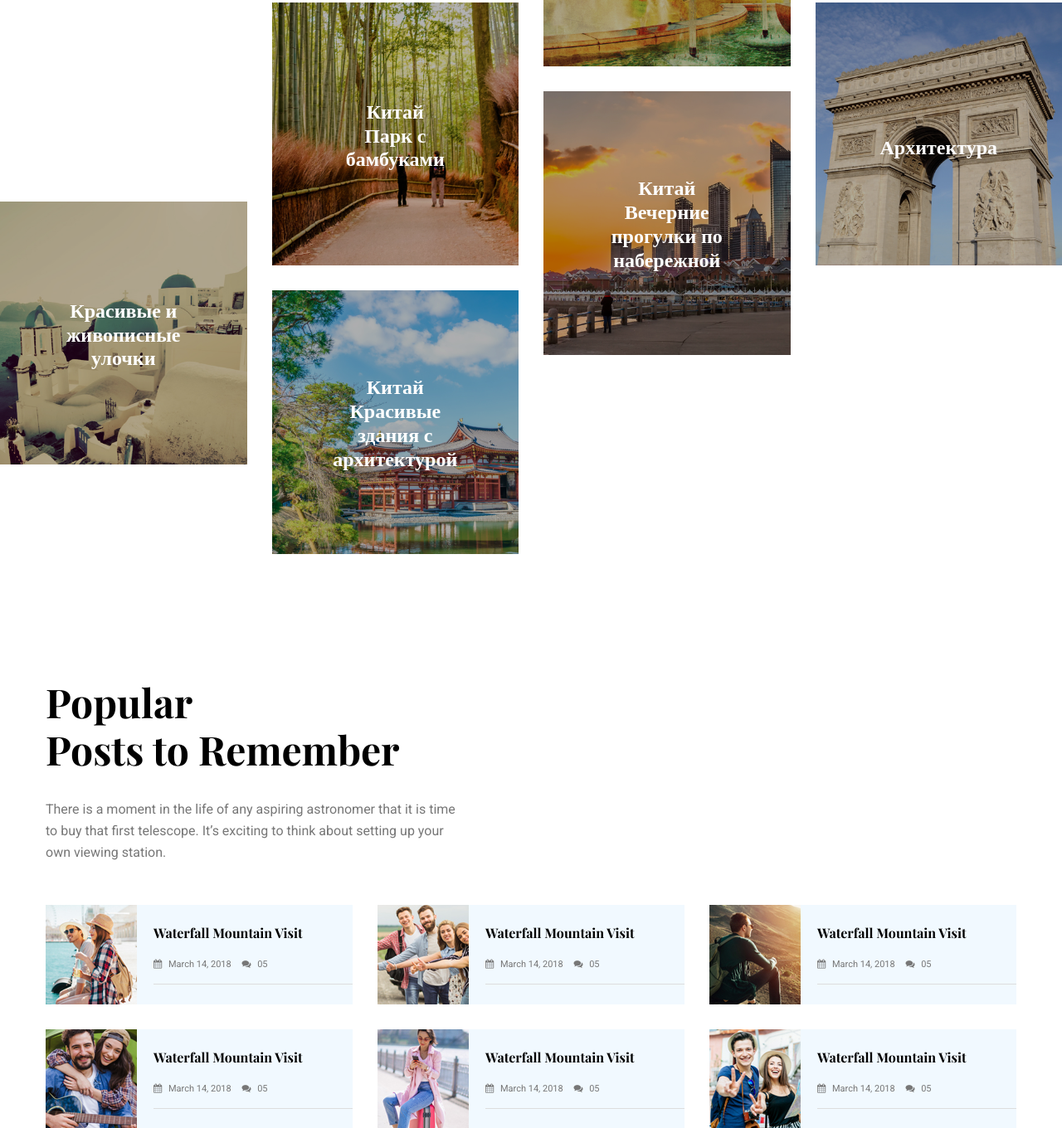
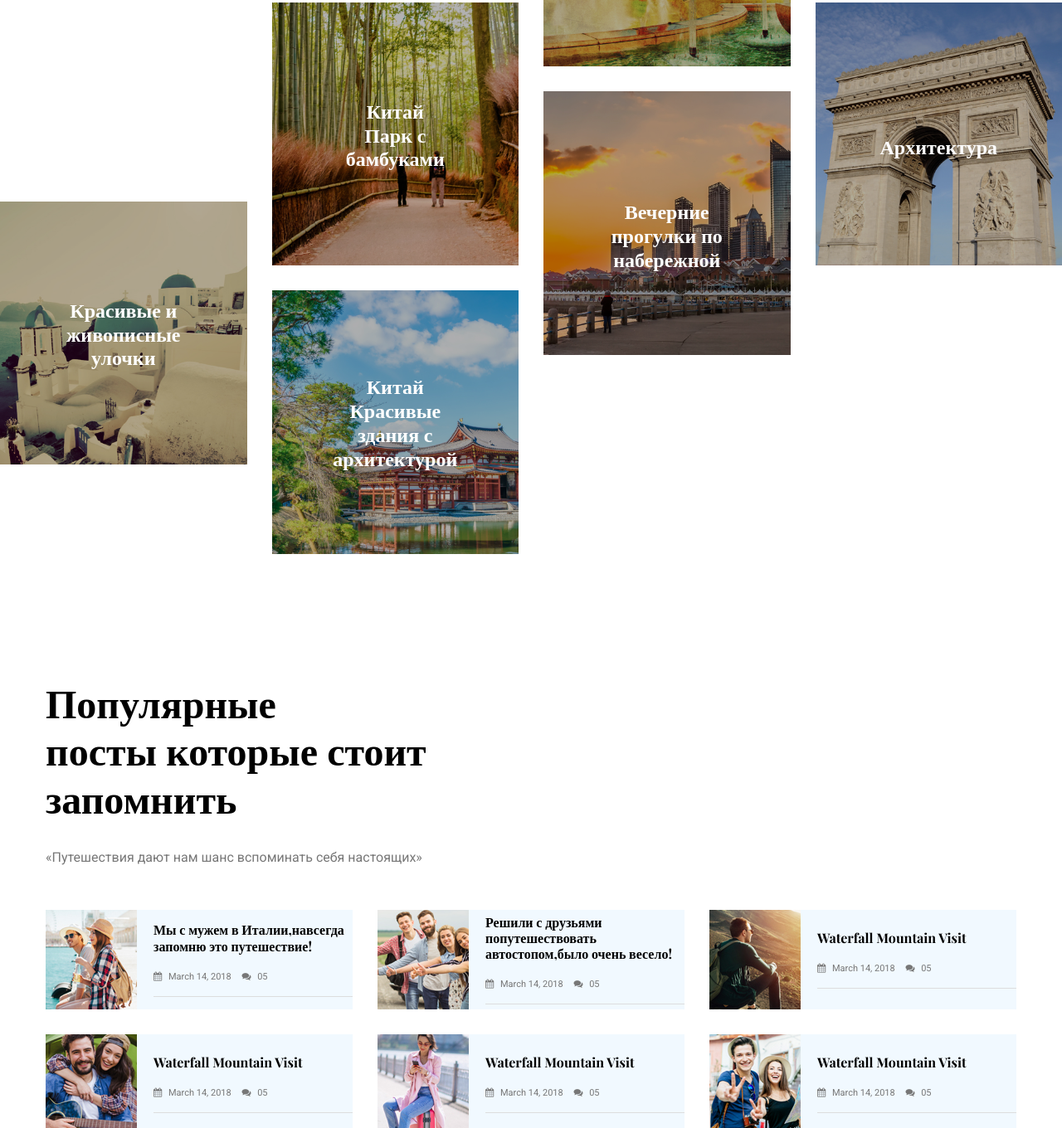
Before and after one commit to Viktoriaabusik/blog, a plain HTML site: page index.html in a window 1280 px wide. Shown: the part 3435-4795 px from the top of the page at 83% size. Drawn offline with nearby package versions, Linux system fonts and the light colour scheme; some packages are replaced by stand-ins of ours.

Commit message:
Update index.html

```diff
--- a/index.html
+++ b/index.html
@@ -583,7 +583,7 @@
 					<div class="single_place wow fadeIn text-center" data-wow-duration="1s" data-wow-delay=".8s">
 						<img class="img-fluid w-100" src="img/places/p5.jpg" alt="">
 						<div class="overlay"></div>
-						<h4>Китай
+						<h4>
 							<br> Вечерние прогулки по набережной</h4>
 					</div>
 				</div>
@@ -606,11 +606,9 @@
 			<div class="row">
 				<div class="col-lg-12">
 					<div class="main_title">
-						<h1>Popular <br> Posts to Remember</h1>
+						<h1>Популярные <br> посты которые стоит запомнить</h1>
 						<p>
-							There is a moment in the life of any aspiring astronomer that it is time to buy that first telescope. It’s
-							exciting to think
-							about setting up your own viewing station.
+							«Путешествия дают нам шанс вспоминать себя настоящих»
 						</p>
 					</div>
 				</div>
@@ -624,7 +622,7 @@
 						</div>
 						<div class="desc">
 							<h4>
-								<a href="#">Waterfall Mountain Visit</a>
+								<a href="#">Мы с мужем в Италии,навсегда запомню это путешествие!</a>
 							</h4>
 							<div class="blog-meta d-flex justify-content-between align-items-center flex-wrap">
 								<div class="meta">
@@ -645,7 +643,7 @@
 						</div>
 						<div class="desc">
 							<h4>
-								<a href="#">Waterfall Mountain Visit</a>
+								<a href="#">Решили с друзьями попутешествовать автостопом,было очень весело!</a>
 							</h4>
 							<div class="blog-meta d-flex justify-content-between align-items-center flex-wrap">
 								<div class="meta">
```
